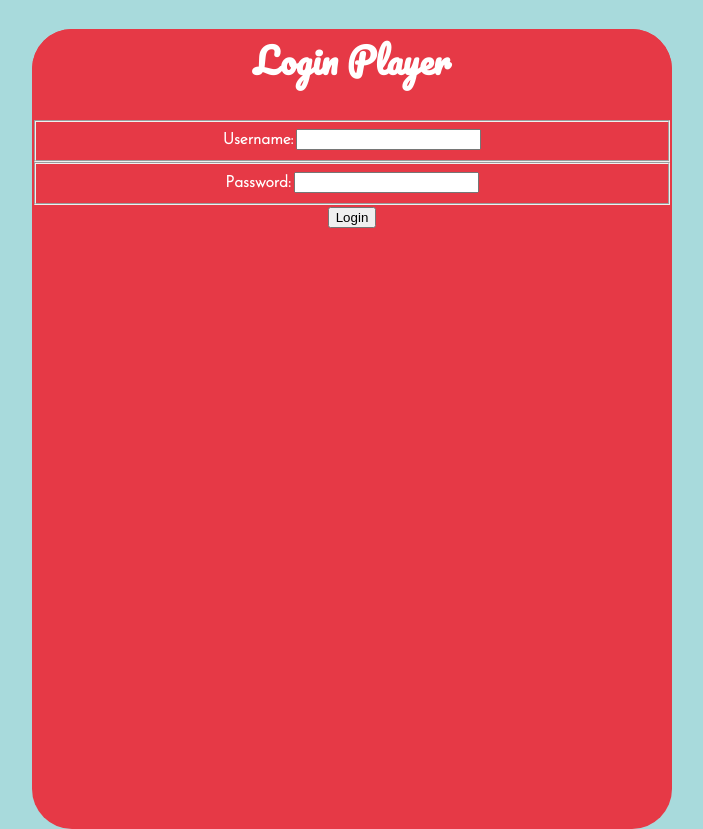
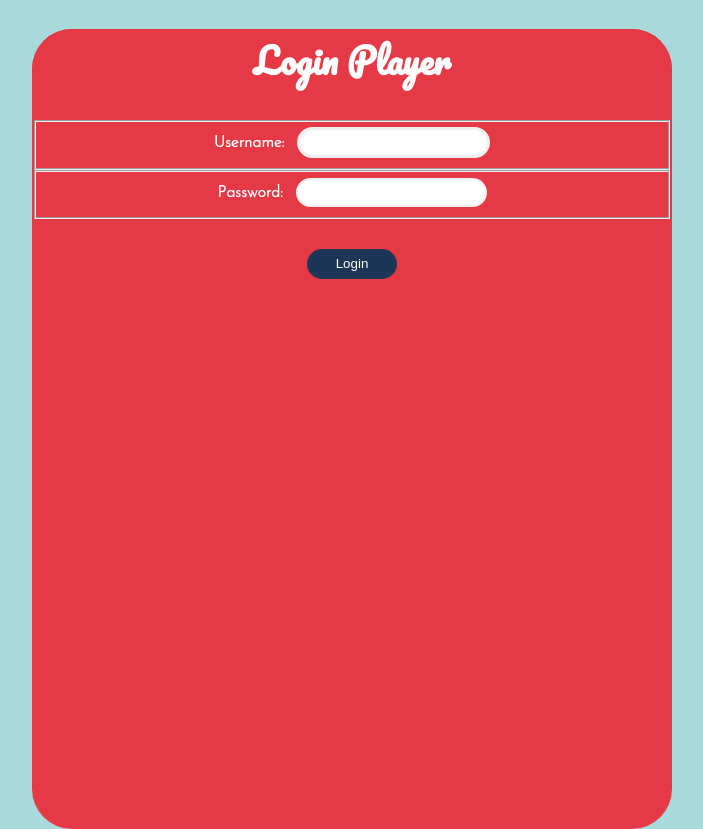
Before and after one commit to jwheeler0424/connect-four, a PHP site: page /login.html in a window 1280 px wide. Shown: the part 166-995 px from the top of the page, without its empty margins (288-991 px from the left). Run offline with PHP 8.4, Linux system fonts and the light colour scheme.

Commit message:
Added some more css

```diff
--- a/css/main.css
+++ b/css/main.css
@@ -42,15 +42,15 @@ td {
 }
 
 .activeHint1 {
-    border: solid 2px var(--color-player1);
+    border: solid 4px var(--color-player1);
 }
 
 .activeHint2 {
-    border: solid 2px var(--color-player2);
+    border: solid 4px var(--color-player2);
 }
 
 .activeWin {
-    border: solid 2px var(--color-win);
+    border: solid 4px var(--color-win);
 }
 
 .activePlayer1 {
@@ -234,6 +234,7 @@ li a:hover {
     text-decoration: none;
     height: 30px;
     padding-top: 12px;
+    margin-bottom: 20px;
 
 }
 
@@ -248,6 +249,48 @@ header {
     font-weight: bold;
 }
 
+#board {
+    background-color: black;
+    color: black;
+}
+
+th {
+    background-color: white;
+    border-collapse: collapse;
+}
+
+#leader-board td {
+    border-radius: 0;
+}
+
+#login-form button {
+    margin-top: 30px;
+    margin-bottom: 20px;
+    background-color: #1d3557;
+    color: #fff;
+    text-align: center;
+    text-decoration: none;
+    width: 90px;
+    height: 30px;
+    border-radius: 40px;
+    font-weight: normal;
+    border-style: none;
+}
+
+#name-input {
+    padding: 5px;
+    margin-left: 10px;
+    border-radius: 40px;
+    border: 3px solid #eee;
+}
+
+#password-input {
+    padding: 5px;
+    margin-left: 10px;
+    border-radius: 40px;
+    border: 2px solid #eee;
+}
+
 #welcome-msg {
     color: black;
     font-weight: bold;
--- a/game.html
+++ b/game.html
@@ -17,7 +17,7 @@
 
 
 </head>
-<body>
+<body">
     <header id = "connect-four">
 
         <h1>Connect Four</h1>
@@ -51,4 +51,5 @@
     </main>
     <script src="js/app.js" type="module"></script>
 </body>
+<p></p>
 </html>
--- a/login.html
+++ b/login.html
@@ -35,11 +35,11 @@
             <form action="./login.html" id="login-form">
                 <fieldset>
                     <label class="usr-cred" for="username">Username:</label>
-                    <input type="text" name="username" id="username" required>
+                    <input id="name-input" type="text" name="username" id="username" required>
                 </fieldset>
                 <fieldset>
                     <label class="usr-cred" for="password">Password:</label>
-                    <input type="password" name="password" id="password" required>
+                    <input id="password-input" type="password" name="password" id="password" required>
                 </fieldset>
                 <button type="submit">Login</button>
             </form>
```
